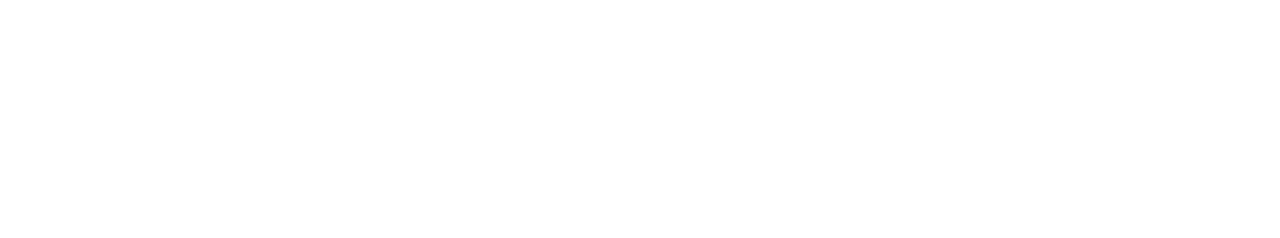
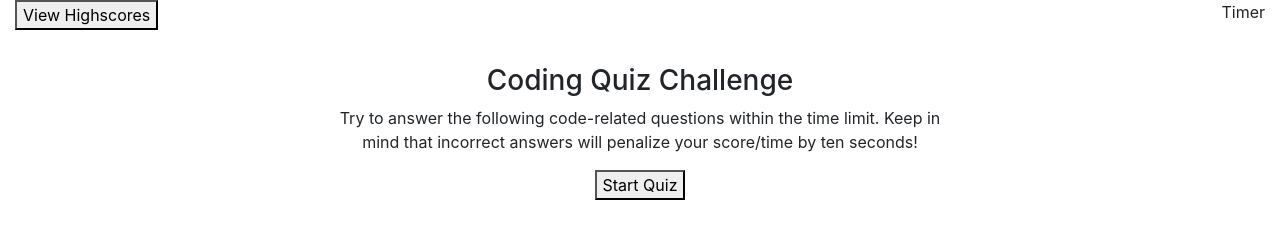
Before and after one commit to cbragg9/JavaScript_Quiz, a plain HTML site: page index.html in a window 1280 px wide. Drawn offline with nearby package versions, Linux system fonts and the light colour scheme.

Commit message:
added html title page

```diff
--- a/index.html
+++ b/index.html
@@ -11,5 +11,45 @@
 </head>
 <body>
 
+    <div class="container-fluid">
+
+        <div class="row justify-content-between">
+            <div class="col-6 col-md-4 col-lg-2">
+                <button>View Highscores</button>
+            </div>
+            <div class="col-6 col-md-4 col-lg-2 text-right">
+                <p>Timer</p>
+            </div>
+        </div>
+
+    </div>
+
+    <br>
+
+    <div class="container-fluid">
+
+        <div class="row header">
+            <div class="col-12 text-center">
+                <h3>Coding Quiz Challenge</h3>
+            </div>
+        </div>
+
+        <div class="row">
+            <div class="col-10 col-sm-8 col-md-6 text-center offset-1 offset-sm-2 offset-md-3">
+                <p>Try to answer the following code-related questions within the time limit. Keep in mind that incorrect
+                    answers will penalize your score/time by ten seconds!
+                </p>
+            </div>
+        </div>
+
+        <div class="row">
+            <div class="col-10 col-sm-8 col-md-6 text-center offset-1 offset-sm-2 offset-md-3">
+                <button id="quiz-Start">Start Quiz</button>
+            </div>
+        </div>
+
+    </div>
+
+
 </body>
 </html>
```
Also changed, not shown: 1 other file.
